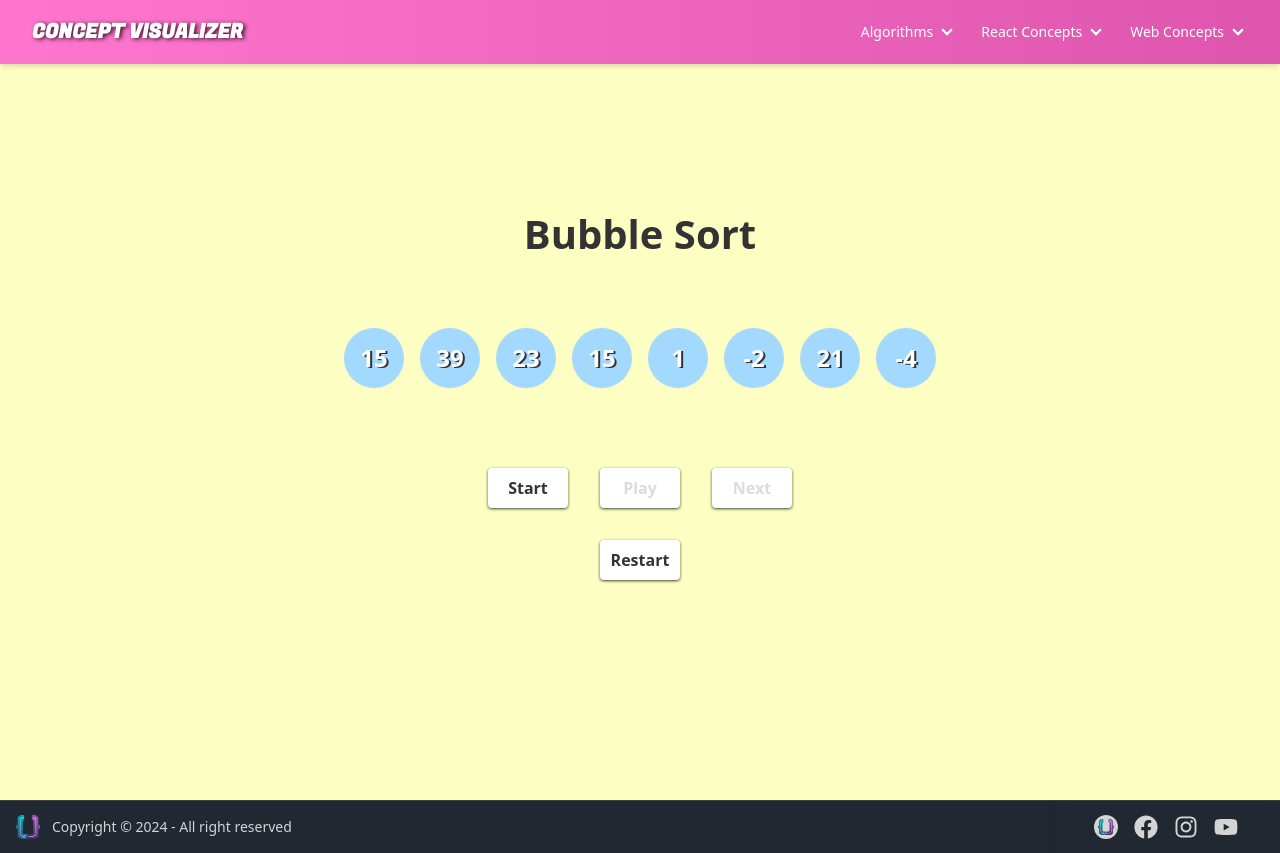
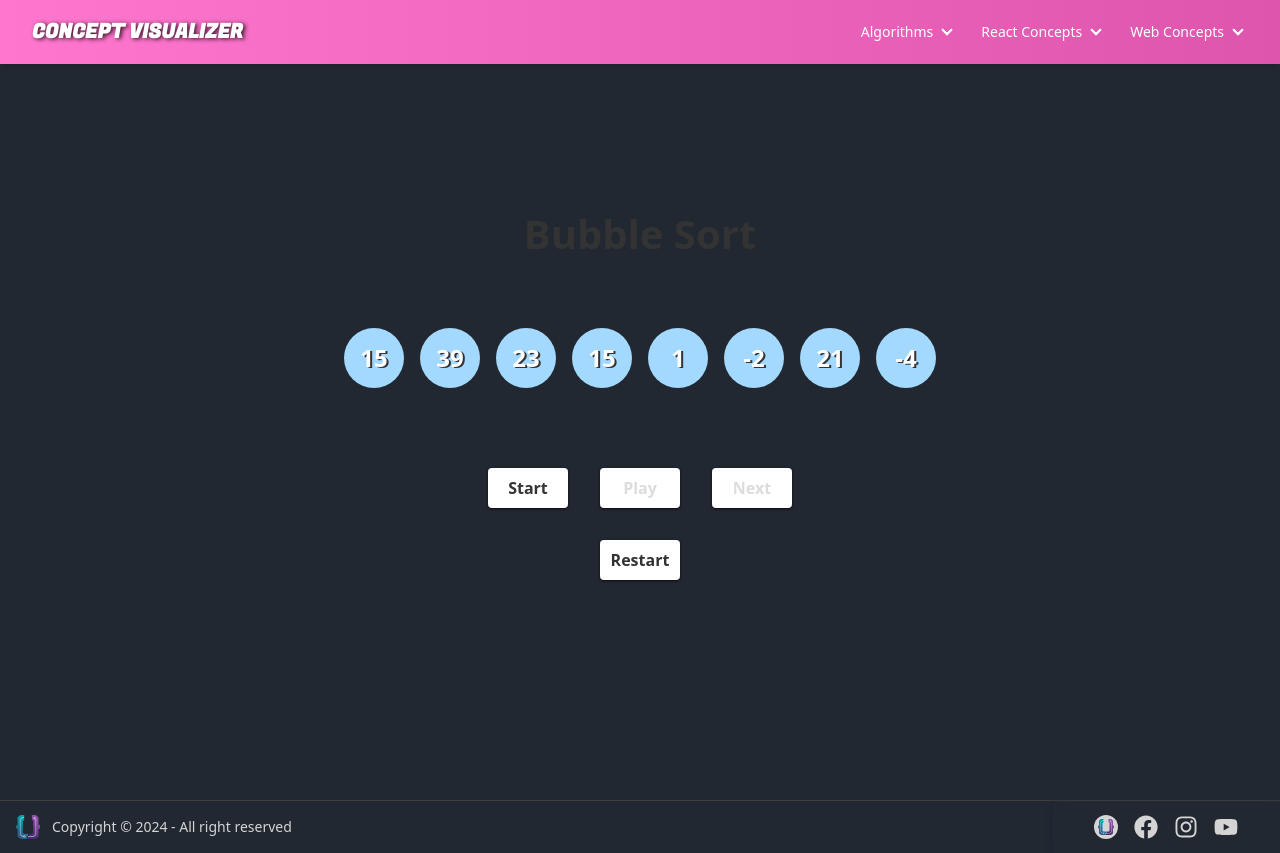
Before and after one commit to miracle09110/concept-visualizer, a React (Vite) app: page /bubble in a window 1280 px wide. Built offline with nearby package versions, Linux system fonts and the light colour scheme; what @lorenzopalaia/tailwind-hero-patterns would draw is missing.

Commit message:
removed background of bubblesort

```diff
--- a/src/pages/BubbleSort/BubbleSort.module.css
+++ b/src/pages/BubbleSort/BubbleSort.module.css
@@ -3,7 +3,7 @@
   flex-direction: column;
   justify-content: center;
   align-items: center;
-  background-color: rgb(253, 255, 194);
+  /* background-color: rgb(253, 255, 194); */
   height: 100vh;
 }
 
```
